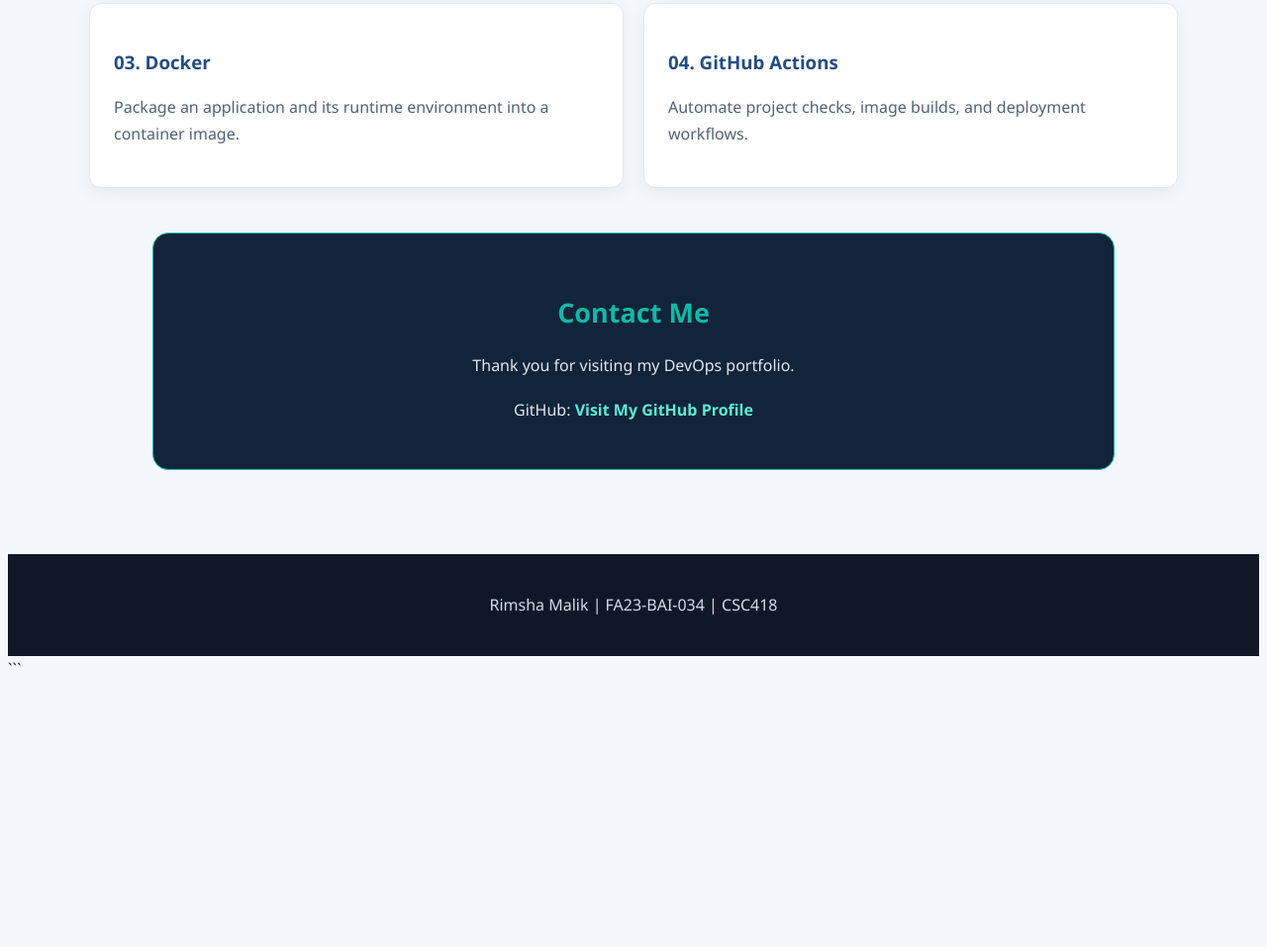
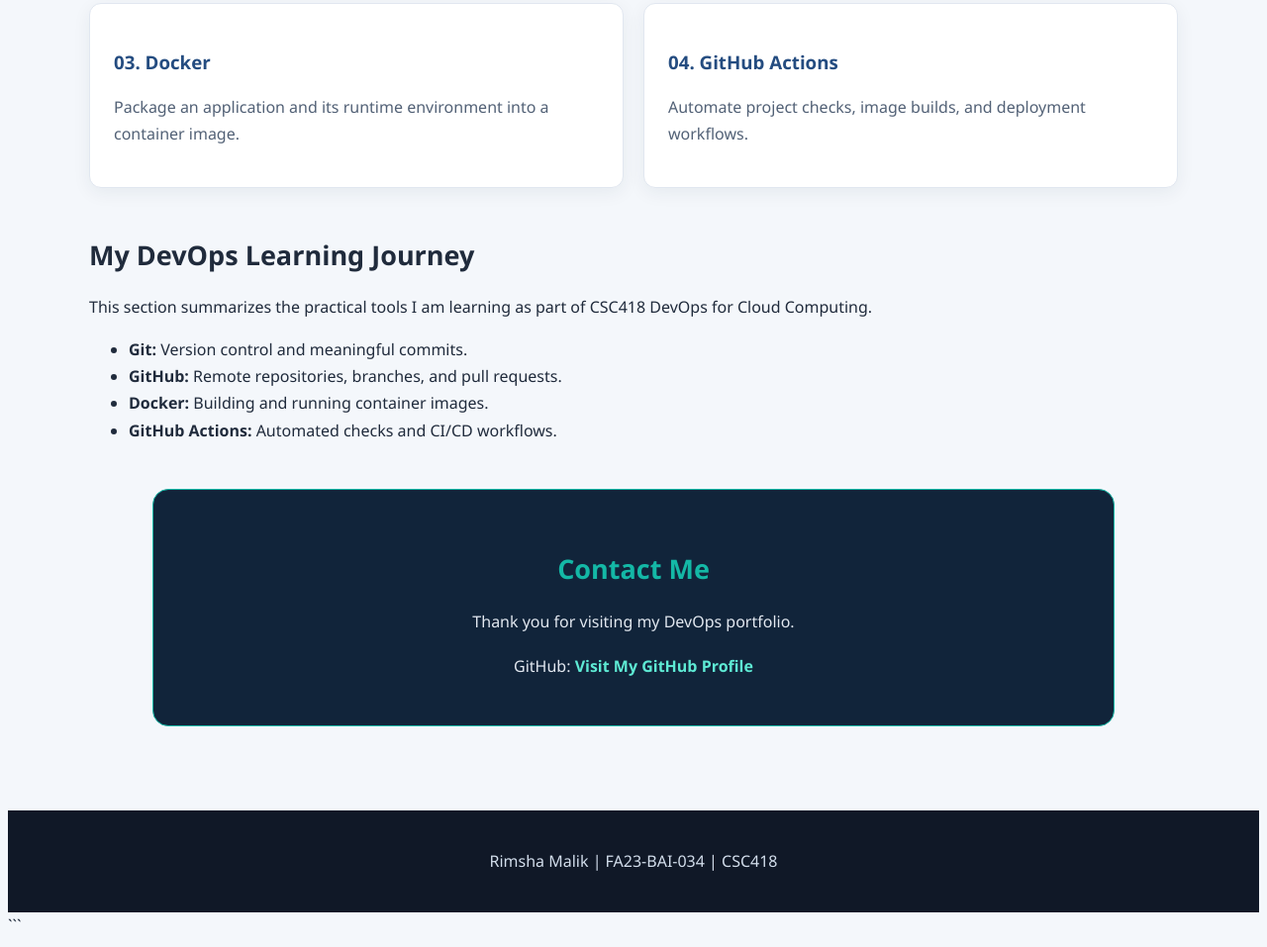
Before and after one commit to RimshaMalik572/devops-a2-fa23-bai-034, a plain HTML site: page index.html in a window 1280 px wide. Shown: the part 1131-2088 px from the top of the page at 99% size. Before the commit the page ends 1829 px from the top, so only its background shows below. Drawn offline with Linux system fonts and the light colour scheme.

Commit message:
Add DevOps learning summary section

```diff
--- a/index.html
+++ b/index.html
@@ -44,14 +44,17 @@
                     <h3>01. Git</h3>
                     <p>Track code changes and maintain project history using commits.</p>
                 </article>
+
                 <article class="lab-card">
                     <h3>02. GitHub</h3>
                     <p>Store code online and collaborate through branches and pull requests.</p>
                 </article>
+
                 <article class="lab-card">
                     <h3>03. Docker</h3>
                     <p>Package an application and its runtime environment into a container image.</p>
                 </article>
+
                 <article class="lab-card">
                     <h3>04. GitHub Actions</h3>
                     <p>Automate project checks, image builds, and deployment workflows.</p>
@@ -59,7 +62,35 @@
             </div>
         </section>
 
-        <!-- Contact section added for the second commit -->
+        <!-- Additional DevOps learning section -->
+        <section class="learning-summary">
+            <h2>My DevOps Learning Journey</h2>
+            <p>
+                This section summarizes the practical tools I am learning
+                as part of CSC418 DevOps for Cloud Computing.
+            </p>
+
+            <ul>
+                <li>
+                    <strong>Git:</strong>
+                    Version control and meaningful commits.
+                </li>
+                <li>
+                    <strong>GitHub:</strong>
+                    Remote repositories, branches, and pull requests.
+                </li>
+                <li>
+                    <strong>Docker:</strong>
+                    Building and running container images.
+                </li>
+                <li>
+                    <strong>GitHub Actions:</strong>
+                    Automated checks and CI/CD workflows.
+                </li>
+            </ul>
+        </section>
+
+        <!-- Contact section -->
         <section class="contact">
             <h2>Contact Me</h2>
             <p>Thank you for visiting my DevOps portfolio.</p>
```
